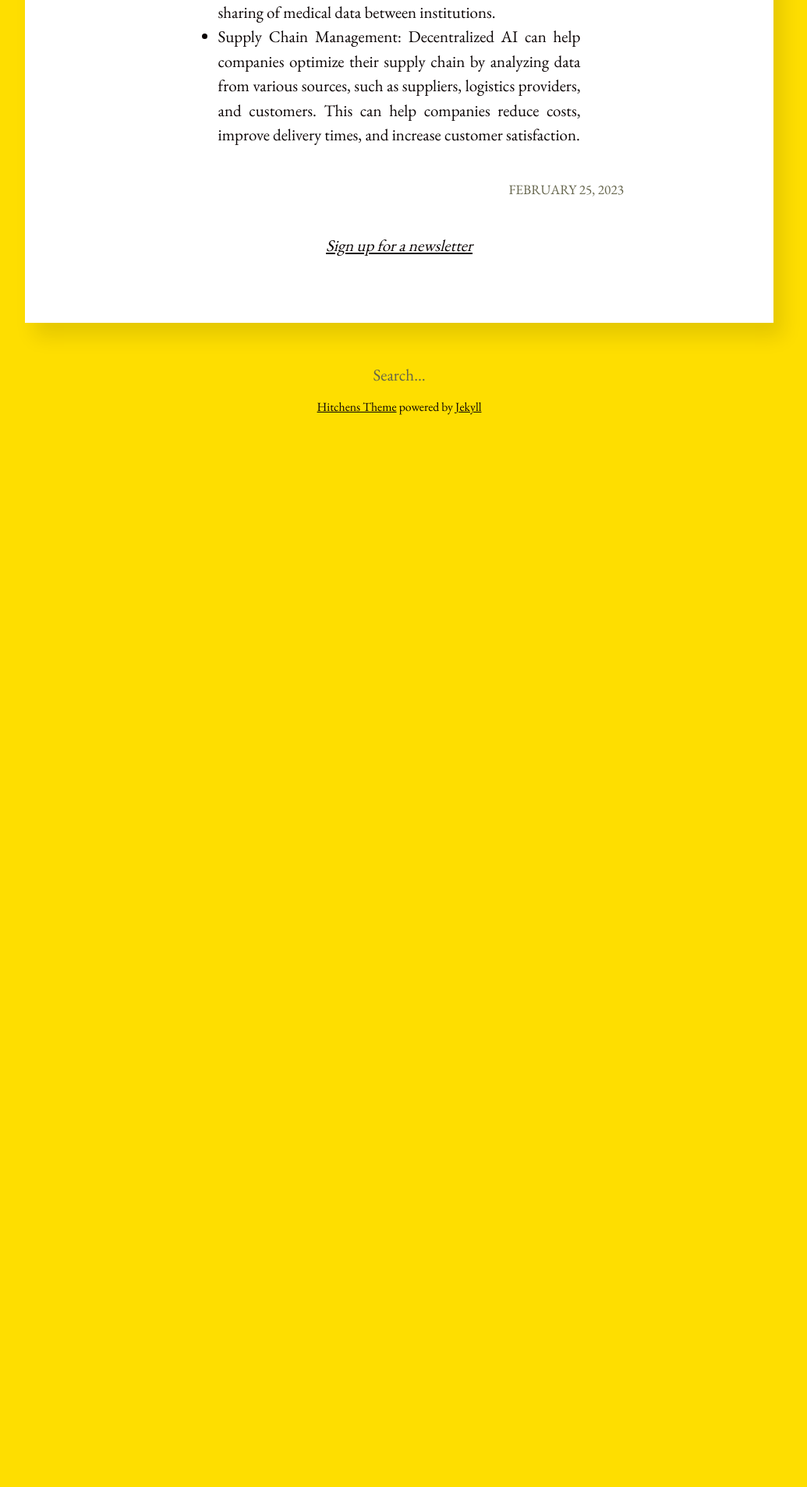
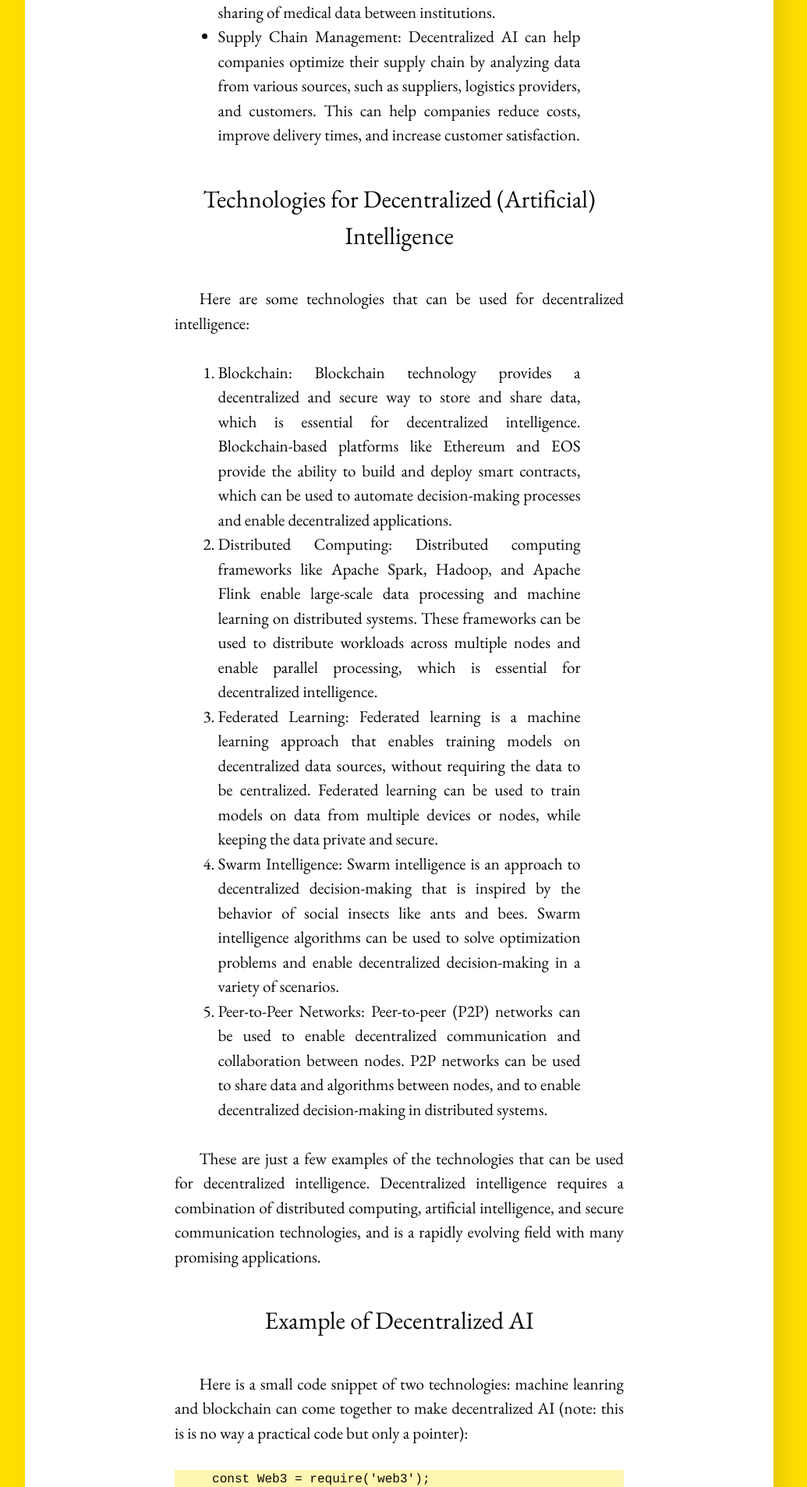
Before and after one commit to gopi-suvanam/gopi-suvanam.github.io, a Jekyll site: the page built from _posts/2023-02-25-Decentralized-Artificial-Intelligence.md, in a window 1280 px wide. Shown: the part 2725-4632 px from the top of the page at 78% size, without its empty margins (128-1163 px from the left). Built offline with Jekyll 4.4.1, drawn with Linux system fonts in a browser that asks for light colours; before the commit the page ends 3303 px from its top, so only the background shows below that; some of the changed text lies outside the part shown.

Commit message:
Update 2023-02-25-Decentralized-Artificial-Intelligence.md

```diff
--- a/_posts/2023-02-25-Decentralized-Artificial-Intelligence.md
+++ b/_posts/2023-02-25-Decentralized-Artificial-Intelligence.md
@@ -37,3 +37,49 @@ Decentralized AI has the potential to impact various industries, including finan
 - Healthcare: Decentralized AI can help healthcare providers improve patient outcomes by analyzing medical data and providing personalized treatment plans. It can also be used to improve medical research by enabling the sharing of medical data between institutions.
 
 - Supply Chain Management: Decentralized AI can help companies optimize their supply chain by analyzing data from various sources, such as suppliers, logistics providers, and customers. This can help companies reduce costs, improve delivery times, and increase customer satisfaction.
+
+### Technologies for Decentralized (Artificial) Intelligence
+
+Here are some technologies that can be used for decentralized intelligence:
+
+1. Blockchain: Blockchain technology provides a decentralized and secure way to store and share data, which is essential for decentralized intelligence. Blockchain-based platforms like Ethereum and EOS provide the ability to build and deploy smart contracts, which can be used to automate decision-making processes and enable decentralized applications.
+
+2. Distributed Computing: Distributed computing frameworks like Apache Spark, Hadoop, and Apache Flink enable large-scale data processing and machine learning on distributed systems. These frameworks can be used to distribute workloads across multiple nodes and enable parallel processing, which is essential for decentralized intelligence.
+
+3. Federated Learning: Federated learning is a machine learning approach that enables training models on decentralized data sources, without requiring the data to be centralized. Federated learning can be used to train models on data from multiple devices or nodes, while keeping the data private and secure.
+
+4. Swarm Intelligence: Swarm intelligence is an approach to decentralized decision-making that is inspired by the behavior of social insects like ants and bees. Swarm intelligence algorithms can be used to solve optimization problems and enable decentralized decision-making in a variety of scenarios.
+
+5. Peer-to-Peer Networks: Peer-to-peer (P2P) networks can be used to enable decentralized communication and collaboration between nodes. P2P networks can be used to share data and algorithms between nodes, and to enable decentralized decision-making in distributed systems.
+
+These are just a few examples of the technologies that can be used for decentralized intelligence. Decentralized intelligence requires a combination of distributed computing, artificial intelligence, and secure communication technologies, and is a rapidly evolving field with many promising applications.
+
+### Example of Decentralized AI
+
+Here is a small code snippet of two technologies: machine leanring and blockchain can come together to make decentralized AI (note: this is is no way a practical code but only a pointer):
+
+    const Web3 = require('web3');
+    const contractABI = require('my-contract-abi.json');
+    const contractAddress = '0x1234567890abcdef';
+
+    // Connect to the Ethereum network
+    const web3 = new Web3('https://mainnet.infura.io/v3/your-project-id');
+
+    // Create a contract instance
+    const contract = new web3.eth.Contract(contractABI, contractAddress);
+
+    // Make a prediction using the AI model
+    const prediction = myAIModel.predict(data);
+
+    // Call a function on the smart contract
+    contract.methods.makeDecision(prediction).send({from: myAddress, gas: 100000})
+      .on('receipt', function(receipt){
+        console.log('Decision made successfully');
+      });
+
+
+In this example, we're using the Web3.js library to connect to the Ethereum network and interact with a smart contract that makes decisions using an AI model. We first load the contract ABI and address, then create an instance of the contract using the Web3.js library.
+
+Next, we use our AI model to make a prediction based on some input data. We then call the makeDecision function on the smart contract, passing in the prediction as an argument. This function will trigger a transaction on the Ethereum network, which will execute the decision-making logic on the contract. We can use a [machine learning model built in JavaScript](https://gopi-suvanam.github.io/2023/02/22/Why-JavaScript-is-Great.html).
+
+When the transaction is confirmed, we print a message to the console to indicate that the decision was made successfully. Note that this is a very simplified example, and a real-world implementation of a decentralized AI system would require much more complex code and infrastructure.
```
